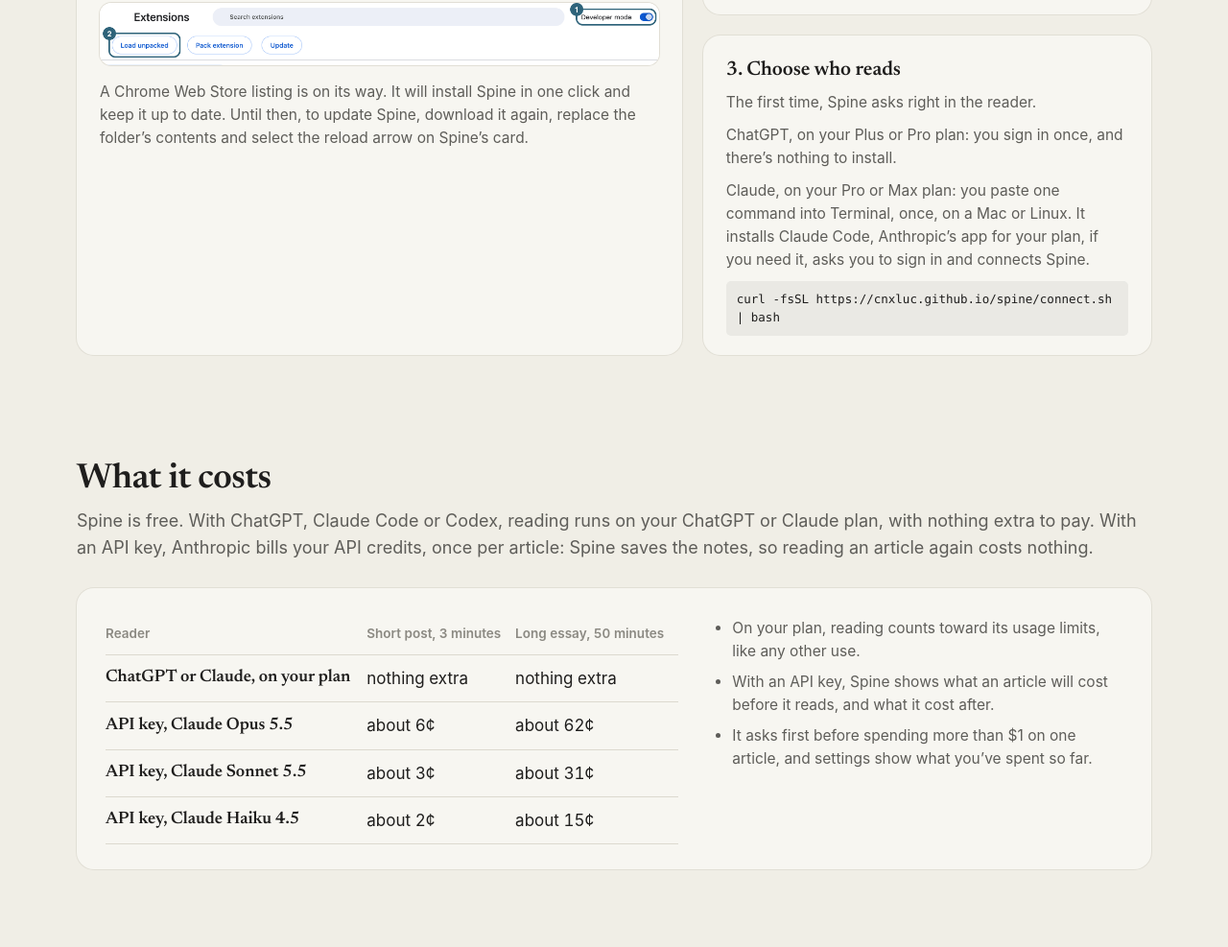
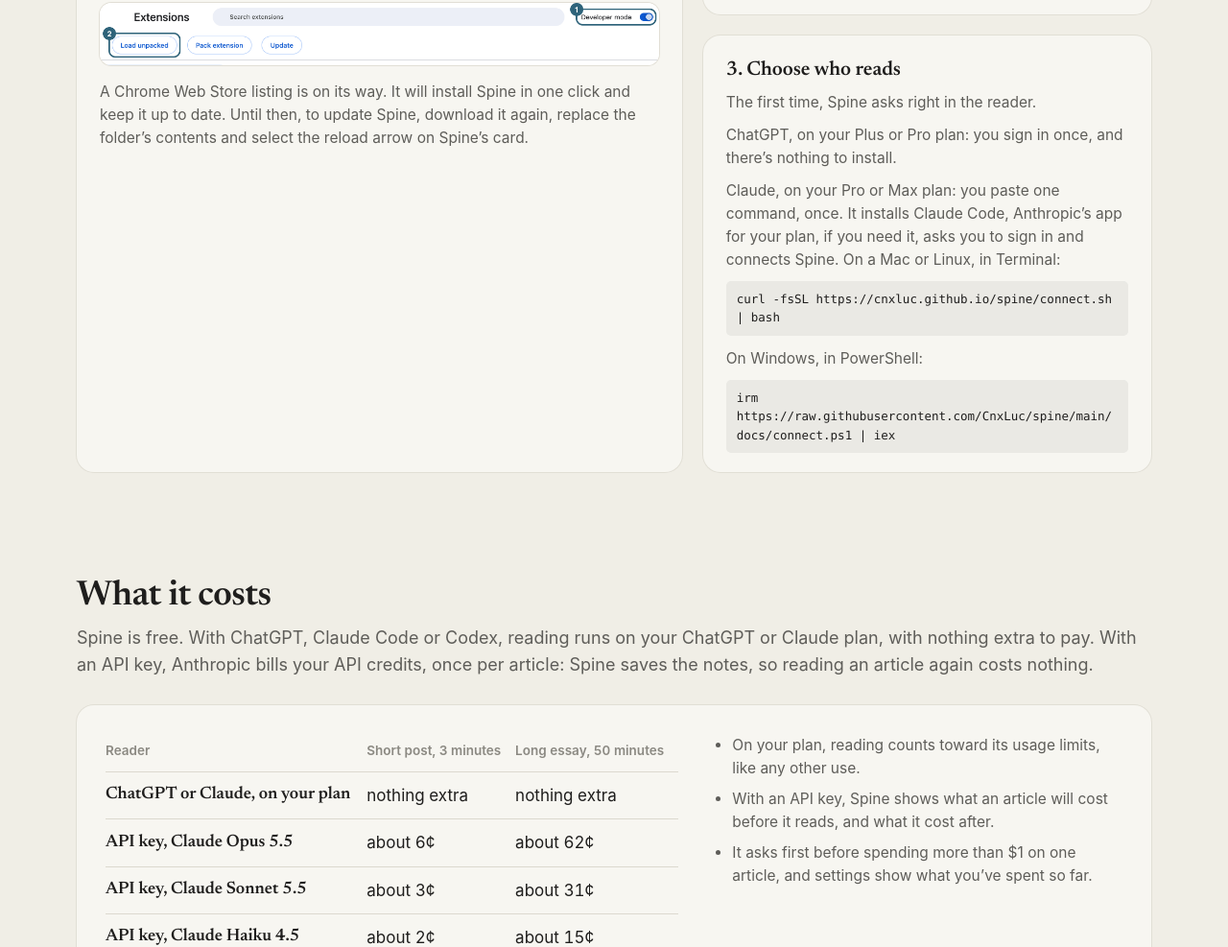
Before and after one commit to CnxLuc/spine, a browser extension: page docs/index.html in a window 1280 px wide. Shown: the part 2023-3010 px from the top of the page at 96% size. Drawn offline with Linux system fonts and the light colour scheme.

Commit message:
Windows: name the browsers as the Mac command does; document both commands
Co-Authored-By: Claude Opus 5.5 <noreply@anthropic.com>

```diff
--- a/docs/index.html
+++ b/docs/index.html
@@ -106,8 +106,10 @@
           <h3>3. Choose who reads</h3>
           <p>The first time, Spine asks right in the reader.</p>
           <p>ChatGPT, on your Plus or Pro plan: you sign in once, and there’s nothing to install.</p>
-          <p>Claude, on your Pro or Max plan: you paste one command into Terminal, once, on a Mac or Linux. It installs Claude Code, Anthropic’s app for your plan, if you need it, asks you to sign in and connects Spine.</p>
+          <p>Claude, on your Pro or Max plan: you paste one command, once. It installs Claude Code, Anthropic’s app for your plan, if you need it, asks you to sign in and connects Spine. On a Mac or Linux, in Terminal:</p>
           <code class="command">curl -fsSL https://cnxluc.github.io/spine/connect.sh | bash</code>
+          <p class="after">On Windows, in PowerShell:</p>
+          <code class="command">irm https://raw.githubusercontent.com/CnxLuc/spine/main/docs/connect.ps1 | iex</code>
         </div>
       </div>
     </section>
--- a/docs/site.css
+++ b/docs/site.css
@@ -526,3 +526,6 @@ kbd {
     grid-row: auto;
   }
 }
+.card p.after {
+  margin-top: 12px;
+}
```
Also changed, not shown: static/welcome.html (+1 -1 lines), store/LISTING.md (+1 -1 lines), test/windows.test.mjs (+2 -1 lines), README.md, 2 other files.
